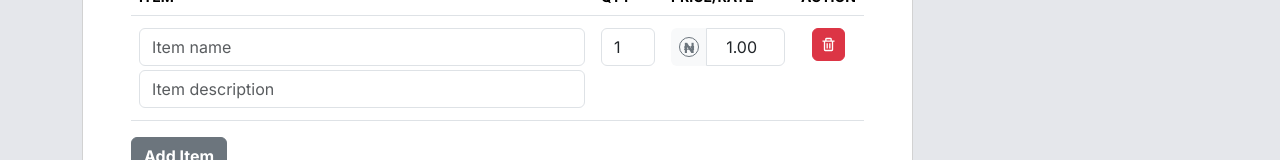
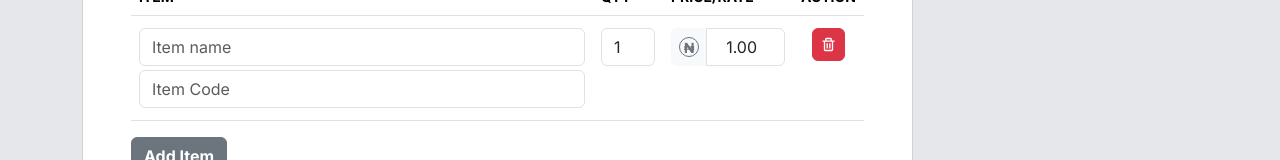
Before and after one commit to MBH-POWER/mbh-invoicer, a Next.js app: page /create in a window 1280 px wide. Shown: the part 527-687 px from the top of the page. Built offline with nearby package versions, Linux system fonts and the light colour scheme; no server answers; the database is empty; sample sign-in values are in the browser's storage.

Commit message:
i have to start this book again for fuck sake

```diff
--- a/app/invoices/[id]/page.tsx
+++ b/app/invoices/[id]/page.tsx
@@ -91,7 +91,7 @@ export default function InvoicePage({ params }: Props) {
                     <thead>
                         <tr>
                             <th>Item</th>
-                            <th>Description</th>
+                            <th>Code</th>
                             <th>Quantity</th>
                             <th>Price</th>
                             <th>Amount</th>
@@ -101,7 +101,7 @@ export default function InvoicePage({ params }: Props) {
                         {invoice.items.map((item, index) => (
                             <tr key={index}>
                                 <td>{item.name}</td>
-                                <td>{item.description}</td>
+                                <td>{item.code}</td>
                                 <td>{item.quantity}</td>
                                 <td>{invoice.currency}{item.price}</td>
                                 <td>{invoice.currency}{(parseFloat(item.price) * item.quantity).toFixed(2)}</td>
--- a/components/InvoiceForm.tsx
+++ b/components/InvoiceForm.tsx
@@ -6,23 +6,15 @@ import Col from "react-bootstrap/Col";
 import Button from "react-bootstrap/Button";
 import Form from "react-bootstrap/Form";
 import Card from "react-bootstrap/Card";
-import InvoiceItem from "@/components/InvoiceItem";
 import InvoiceModal from "@/components/InvoiceModal";
 import InputGroup from "react-bootstrap/InputGroup";
-import { Invoice } from "@/types/invoice";
+import { Invoice, InvoiceItem } from "@/types/invoice";
 import { useAuth } from "@/store/authStore";
-import { createInvoice, getLastInvoice } from "@/actions/invoices";
+import { getLastInvoice } from "@/actions/invoices";
 import { onAuthStateChanged } from "firebase/auth";
 import { auth } from "@/lib/firebase";
 import { amountToWords } from "@/lib/utils";
-
-interface InvoiceItem {
-    id: string;
-    name: string;
-    description: string;
-    price: string;
-    quantity: number;
-}
+import InvoiceItemComponent from "./InvoiceItem";
 
 const InvoiceForm: React.FC = () => {
     const { user, setUser } = useAuth();
@@ -51,7 +43,7 @@ const InvoiceForm: React.FC = () => {
             {
                 id: (+new Date() + Math.floor(Math.random() * 999999)).toString(36),
                 name: "",
-                description: "",
+                code: "",
                 price: "1.00",
                 quantity: 1,
             },
@@ -124,7 +116,7 @@ const InvoiceForm: React.FC = () => {
             id,
             name: "",
             price: "1.00",
-            description: "",
+            code: "",
             quantity: 1,
         };
         setState((prevState) => ({
@@ -315,7 +307,7 @@ const InvoiceForm: React.FC = () => {
                                 />
                             </Col>
                         </Row>
-                        <InvoiceItem
+                        <InvoiceItemComponent
                             onItemizedItemEdit={onItemizedItemEdit}
                             onRowAdd={handleAddEvent}
                             onRowDel={handleRowDel}
--- a/components/InvoiceItem.tsx
+++ b/components/InvoiceItem.tsx
@@ -16,7 +16,7 @@ interface InvoiceItemProps {
     onRowAdd: () => void;
 }
 
-const InvoiceItem: React.FC<InvoiceItemProps> = ({ items, onItemizedItemEdit, currency, onRowDel, onRowAdd }) => {
+const InvoiceItemComponent: React.FC<InvoiceItemProps> = ({ items, onItemizedItemEdit, currency, onRowDel, onRowAdd }) => {
     return (
         <div>
             <Table>
@@ -76,9 +76,9 @@ const ItemRow: React.FC<ItemRowProps> = ({ item, onItemizedItemEdit, onDelEvent,
                     onItemizedItemEdit={onItemizedItemEdit}
                     cellData={{
                         type: "text",
-                        name: "description",
-                        placeholder: "Item description",
-                        value: item.description,
+                        name: "code",
+                        placeholder: "Item Code",
+                        value: item.code,
                         id: item.id,
                     }}
                 />
@@ -123,4 +123,4 @@ const ItemRow: React.FC<ItemRowProps> = ({ item, onItemizedItemEdit, onDelEvent,
     );
 };
 
-export default InvoiceItem;
+export default InvoiceItemComponent;
--- a/components/InvoiceModal.tsx
+++ b/components/InvoiceModal.tsx
@@ -68,7 +68,7 @@ const InvoiceModal: React.FC<InvoiceModalProps> = ({
                         <thead>
                             <tr>
                                 <th>Item</th>
-                                <th>Description</th>
+                                <th>Code</th>
                                 <th>Quantity</th>
                                 <th>Price</th>
                                 <th>Amount</th>
@@ -78,7 +78,7 @@ const InvoiceModal: React.FC<InvoiceModalProps> = ({
                             {invoice.items.map((item, index) => (
                                 <tr key={index}>
                                     <td>{item.name}</td>
-                                    <td>{item.description}</td>
+                                    <td>{item.code}</td>
                                     <td>{item.quantity}</td>
                                     <td>{invoice.currency}{item.price}</td>
                                     <td>{invoice.currency}{(parseFloat(item.price) * item.quantity).toFixed(2)}</td>
--- a/types/invoice.tsx
+++ b/types/invoice.tsx
@@ -4,7 +4,7 @@ import firebase from "firebase/compat/app";
 export interface InvoiceItem {
     id: string;
     name: string;
-    description: string;
+    code: string;
     price: string; // Assuming price is represented as a string for decimal precision
     quantity: number;
 }
```
